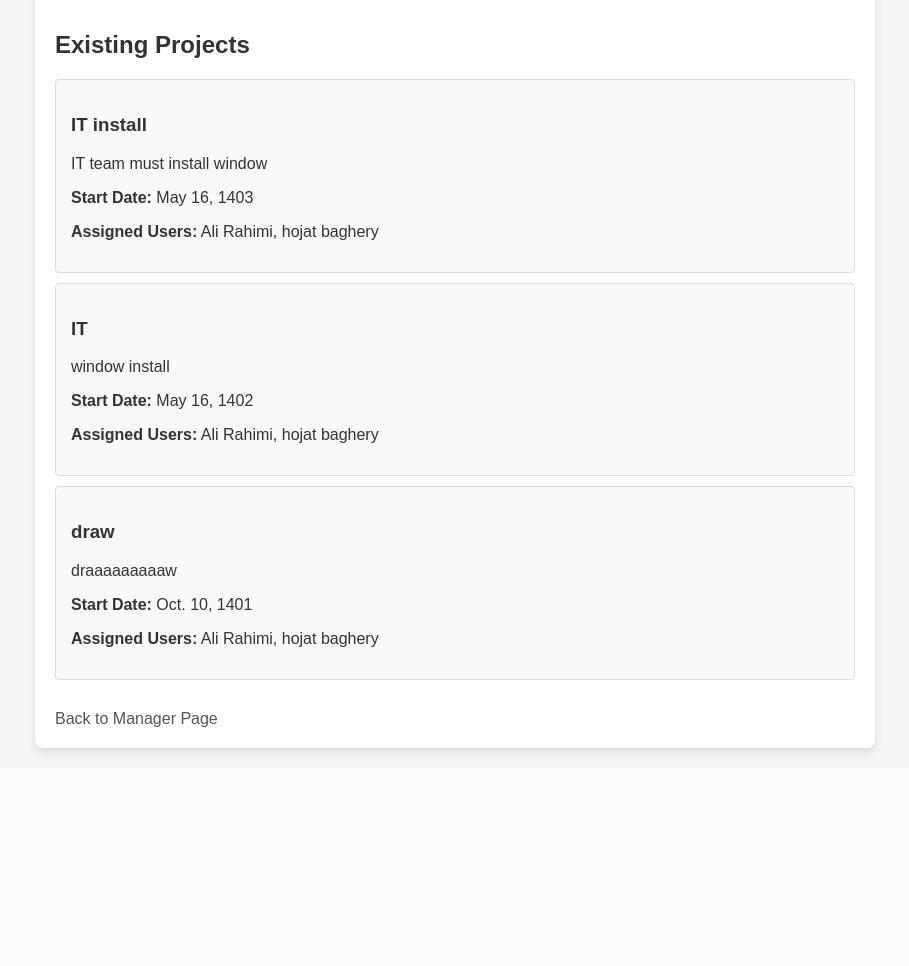
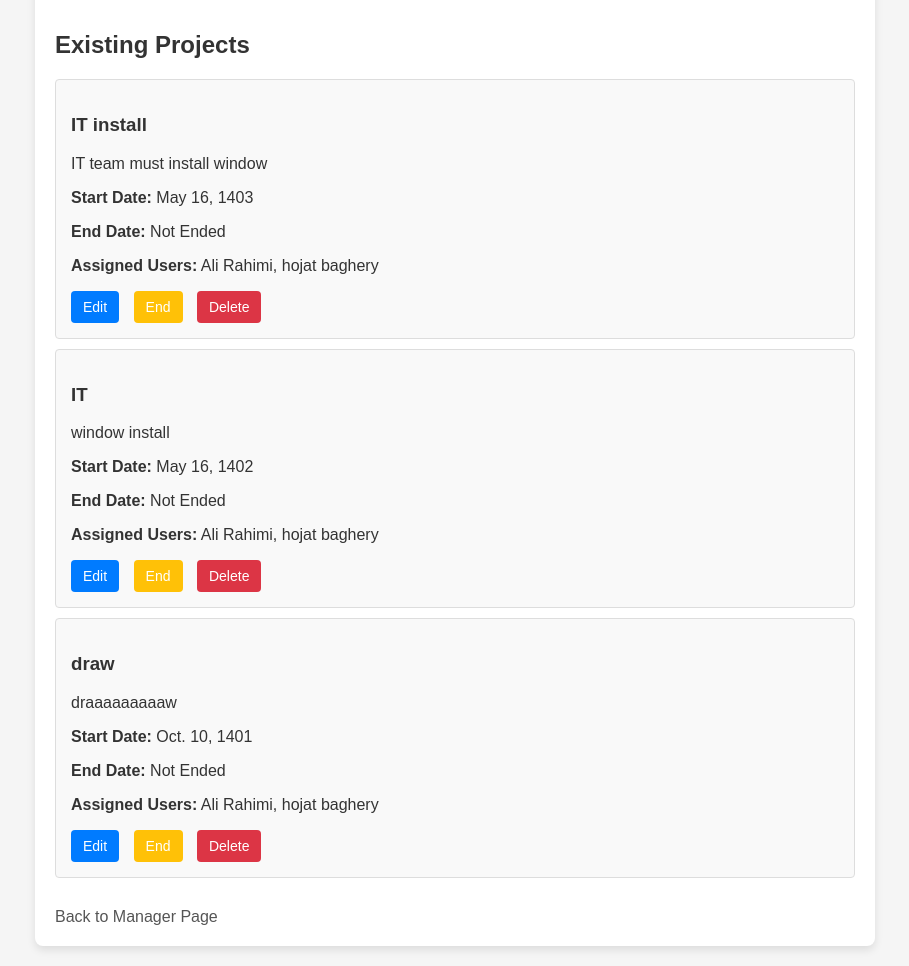
Before and after one commit to CPTicarus/SaatDaftar, a Django app: page /projects/ in a window 1280 px wide. Shown: the part 610-1576 px from the top of the page, without its empty margins (185-1094 px from the left). Before the commit the page ends 1365 px from the top, so only its background shows below. Run offline with Django 5.2, Linux system fonts and the light colour scheme; a user stored in the database is signed in; data comes from the database, SQL or seed files in the repository; both versions use the stored data as it was after the commit.

Commit message:
modified:   daftarMain/__pycache__/urls.cpython-311.pyc 	modified:   daftarMain/__pycache__/views.cpython-311.pyc 	new file:   daftarMain/templates/edite_project.html 	modified:   daftarMain/templates/project_page.html 	modified:   daftarMain/urls.py 	modified:   daftarMain/views.py 	modified:   db.sqlite3

```diff
--- a/daftarMain/templates/project_page.html
+++ b/daftarMain/templates/project_page.html
@@ -76,11 +76,76 @@
             text-decoration: underline;
             color: #333;
         }
+
+        .messages {
+            margin-bottom: 20px;
+        }
+
+        .alert {
+            padding: 10px;
+            border-radius: 4px;
+            margin-bottom: 10px;
+        }
+
+        .alert-success {
+            background-color: #d4edda;
+            color: #155724;
+            border: 1px solid #c3e6cb;
+        }
+
+        .action-buttons {
+            margin-top: 10px;
+        }
+
+        .action-buttons button {
+            padding: 8px 12px;
+            margin-right: 10px;
+            border: none;
+            border-radius: 4px;
+            color: #fff;
+            font-size: 14px;
+            cursor: pointer;
+        }
+
+        .edit-button {
+            background-color: #007bff;
+        }
+
+        .edit-button:hover {
+            background-color: #0056b3;
+        }
+
+        .end-button {
+            background-color: #ffc107;
+        }
+
+        .end-button:hover {
+            background-color: #e0a800;
+        }
+
+        .delete-button {
+            background-color: #dc3545;
+        }
+
+        .delete-button:hover {
+            background-color: #c82333;
+        }
     </style>
 </head>
 <body>
     <div class="container">
         <h1>Project Page</h1>
+
+        <!-- Display messages -->
+        <div class="messages">
+            {% if messages %}
+                {% for message in messages %}
+                    <div class="alert alert-{{ message.tags }}">
+                        {{ message }}
+                    </div>
+                {% endfor %}
+            {% endif %}
+        </div>
 
         <form method="POST">
             {% csrf_token %}
@@ -110,11 +175,27 @@
                 <h3>{{ project.name }}</h3>
                 <p>{{ project.description }}</p>
                 <p><strong>Start Date:</strong> {{ project.start_date }}</p>
+                <p><strong>End Date:</strong>
+                    {% if project.end_date %}
+                        {{ project.end_date }}
+                    {% else %}
+                        Not Ended
+                    {% endif %}
+                </p>
                 <p><strong>Assigned Users:</strong>
                     {% for user in project.assigned_users.all %}
                         {{ user.first_name }} {{ user.last_name }}{% if not forloop.last %}, {% endif %}
                     {% endfor %}
                 </p>
+
+                <!-- Action buttons -->
+                <div class="action-buttons">
+                    <button class="edit-button" onclick="window.location.href='{% url 'edit_project' project.id %}'">Edit</button>
+                    {% if not project.end_date %}
+                        <button class="end-button" onclick="window.location.href='{% url 'end_project' project.id %}'">End</button>
+                    {% endif %}
+                    <button class="delete-button" onclick="window.location.href='{% url 'delete_project' project.id %}'">Delete</button>
+                </div>
             </div>
             {% endfor %}
         </div>
--- a/daftarMain/urls.py
+++ b/daftarMain/urls.py
@@ -12,9 +12,14 @@ urlpatterns = [
     path('office_manager/', views.office_manager_page, name='office_manager_page'),
     path('office_manager/add-user/', views.add_office_user, name='add_office_user'),
     path('employee/<int:employee_id>/', views.employee_detail, name='employee_detail'),
-    path('projects/', views.project_page, name='project_page'),
     path('leave/approve/<int:leave_id>/', views.approve_leave, name='approve_leave'),
     path('leave/deny/<int:leave_id>/', views.deny_leave, name='deny_leave'),
+
+    path('projects/end/<int:project_id>/', views.end_project, name='end_project'),
+    path('projects/', views.project_page, name='project_page'),
+    path('projects/<int:project_id>/edit/', views.edit_project, name='edit_project'),
+    path('projects/<int:project_id>/delete/', views.delete_project, name='delete_project'),
+
     #office users urls
     path('register_entry/', views.register_entry, name='register_entry'),
     path('register_exit/', views.register_exit, name='register_exit'),
--- a/daftarMain/views.py
+++ b/daftarMain/views.py
@@ -230,6 +230,8 @@ def project_page(request):
             project = form.save(commit=False)  # Save the form data without committing to the DB
             project.save()  # Now commit to the DB
             form.save_m2m()  # Save many-to-many relationships, required for assigned_users
+
+            messages.success(request, 'Project created successfully!')  # Add success message
             return redirect('project_page')
     else:
         form = ProjectForm()
@@ -241,3 +243,40 @@ def project_page(request):
         'projects': projects,
     }
     return render(request, 'project_page.html', context)
+
+@login_required
+def delete_project(request, project_id):
+    project = get_object_or_404(Project, id=project_id)
+    project.delete()
+    messages.success(request, 'Project deleted successfully!')
+    return redirect('project_page')
+
+@login_required
+def end_project(request, project_id):
+    project = get_object_or_404(Project, id=project_id)
+
+    if project.end_date is None:  # Ensure that the project does not already have an end date
+        project.end_date = timezone.now().date()
+        project.save()
+        messages.success(request, f'Project "{project.name}" has been successfully ended.')
+
+    return redirect('project_page')
+
+@login_required
+def edit_project(request, project_id):
+    project = get_object_or_404(Project, id=project_id)
+
+    if request.method == 'POST':
+        form = ProjectForm(request.POST, instance=project)
+        if form.is_valid():
+            form.save()
+            messages.success(request, 'Project updated successfully!')
+            return redirect('project_page')
+    else:
+        form = ProjectForm(instance=project)
+
+    context = {
+        'form': form,
+        'project': project
+    }
+    return render(request, 'edit_project.html', context)
```
Also changed, not shown: daftarMain/templates/edite_project.html (added, +95 -0 lines), db.sqlite3.
